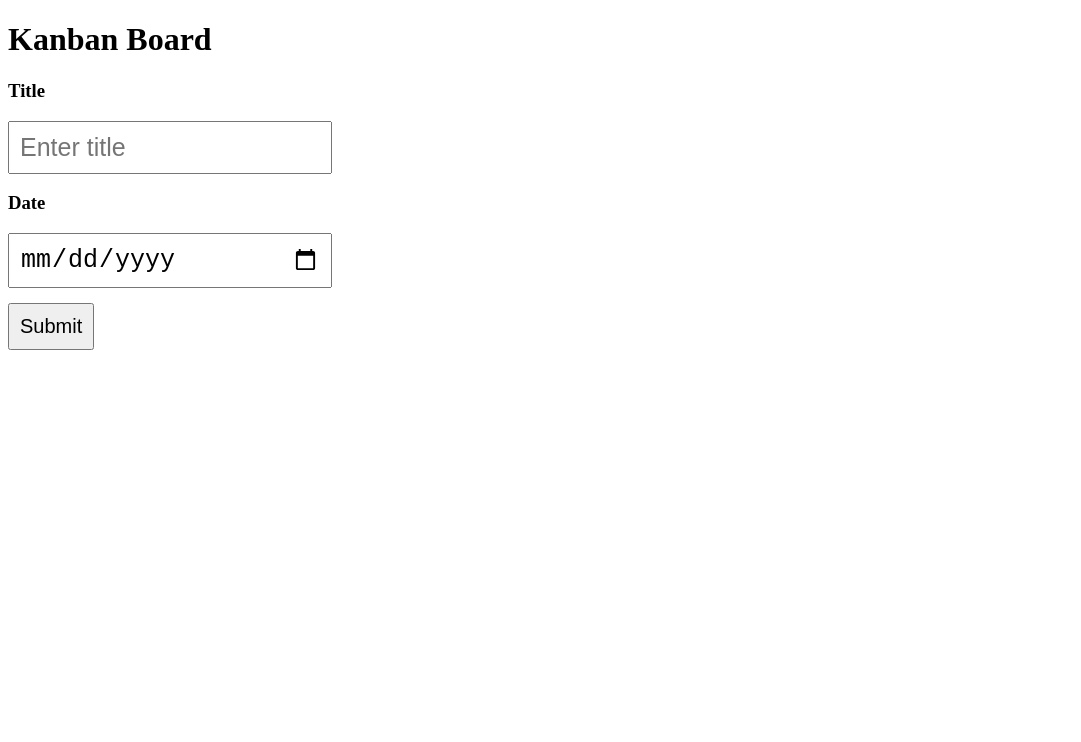
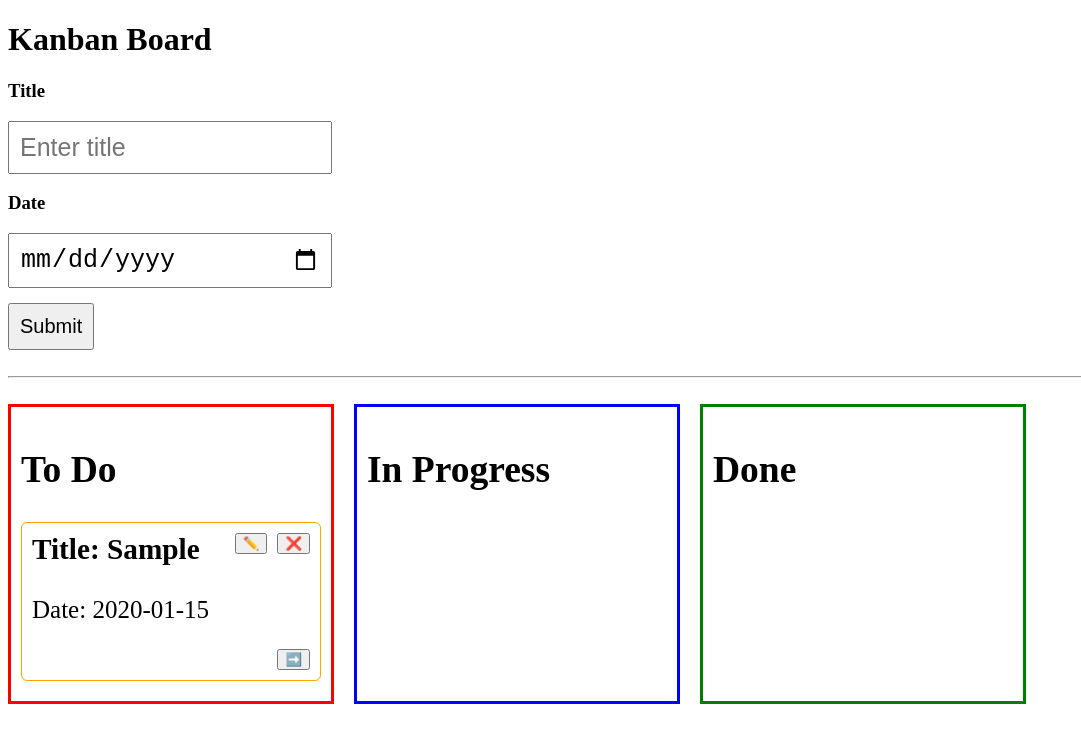
Before and after one commit to info-vivekranjan/react-problems-1, a Next.js app: page /2/kanban-board in a window 1280 px wide. Both pictures are taken after typing "Sample", "2020-01-15" into the empty fields and a click on the input "Submit". Shown: the top 742 px of the page, without its empty margins (0-1081 px from the left). Built offline with nearby package versions, Linux system fonts and the light colour scheme.

Commit message:
Kanban status chnage 2

```diff
--- a/src/app/2/kanban-board/KanbanBoardType.ts
+++ b/src/app/2/kanban-board/KanbanBoardType.ts
@@ -1,10 +1,15 @@
+export enum DIRECTION_ENUM {
+    FORWARD = 'forward',
+    BACKWARD = 'backward'
+}
+
 export enum STATUS_ENUM {
     TO_DO = 'todo',
     IN_PROGRESS = 'inprogress',
     DONE = 'done',
 }
 
-export interface KanbanTask {
+export interface KanbanTaskType {
     id: number;
     title: string;
     date: string;
--- /dev/null
+++ b/src/app/2/kanban-board/KanbanTask.tsx
@@ -0,0 +1,26 @@
+"use client";
+
+import React from "react"
+import { DIRECTION_ENUM, KanbanTaskType, STATUS_ENUM } from "./KanbanBoardType";
+
+export default React.memo(function KanbanTask({ task, handleChangeStatus }: { task: KanbanTaskType, handleChangeStatus: (id: number, status: STATUS_ENUM, direction: DIRECTION_ENUM) => void }) {
+    return (
+        <section style={{ border: "1px solid orange", padding: "10px", borderRadius: "6px", marginBottom: "10px" }}>
+            <div style={{ display: "flex", justifyContent: "space-between", alignItems: "flex-start" }}>
+                <div>
+                    <h3 style={{ marginTop: 0 }}>Title: {task.title}</h3>
+                    <p>Date: {task.date}</p>
+                </div>
+                <div style={{ display: "flex", gap: "10px" }}>
+                    <button>✏️</button>
+                    <button>❌</button>
+                </div>
+            </div>
+            <div style={{ display: "flex", justifyContent: "space-between", alignItems: "center" }}>
+                {task.status !== STATUS_ENUM.TO_DO && <button onClick={() => handleChangeStatus(task.id, task.status, DIRECTION_ENUM.BACKWARD)}>⬅️</button>}
+                <div></div>
+                {task.status !== STATUS_ENUM.DONE && <button onClick={() => handleChangeStatus(task.id, task.status, DIRECTION_ENUM.FORWARD)}>➡️</button>}
+            </div>
+        </section>
+    )
+})
--- a/src/app/2/kanban-board/page.tsx
+++ b/src/app/2/kanban-board/page.tsx
@@ -1,7 +1,29 @@
 "use client";
 
-import { useState } from "react";
-import { KanbanTask, STATUS_ENUM } from "./KanbanBoardType";
+import { useCallback, useState } from "react";
+import { DIRECTION_ENUM, KanbanTaskType, STATUS_ENUM } from "./KanbanBoardType";
+import KanbanTask from "./KanbanTask";
+
+const headerItem = [
+    {
+        id: 1,
+        title: "To Do",
+        status: STATUS_ENUM.TO_DO,
+        color: "red"
+    },
+    {
+        id: 2,
+        title: "In Progress",
+        status: STATUS_ENUM.IN_PROGRESS,
+        color: "blue"
+    },
+    {
+        id: 3,
+        title: "Done",
+        status: STATUS_ENUM.DONE,
+        color: "green"
+    },
+]
 
 export default function KanbanBoard() {
 
@@ -10,7 +32,7 @@ export default function KanbanBoard() {
         date: ""
     })
 
-    const [taskData, setTaskData] = useState<KanbanTask[]>([])
+    const [taskData, setTaskData] = useState<KanbanTaskType[]>([])
 
 
     const handleChangeValue = (e: React.ChangeEvent<HTMLInputElement>) => {
@@ -39,6 +61,40 @@ export default function KanbanBoard() {
         setTaskData((prev) => [...prev, payload])
         setInitialState({ title: "", date: "" })
     }
+
+    const handleChangeStatus = useCallback((id: number, status: STATUS_ENUM, direction: DIRECTION_ENUM) => {
+
+        if (direction === DIRECTION_ENUM.FORWARD) {
+            if (status === STATUS_ENUM.TO_DO) {
+                setTaskData((prev) => {
+                    return prev.map((item) => {
+                        return item.id === id ? { ...item, status: STATUS_ENUM.IN_PROGRESS } : item
+                    })
+                })
+            } else if (status === STATUS_ENUM.IN_PROGRESS) {
+                setTaskData((prev) => {
+                    return prev.map((item) => {
+                        return item.id === id ? { ...item, status: STATUS_ENUM.DONE } : item
+                    })
+                })
+            }
+        } else if (direction === DIRECTION_ENUM.BACKWARD) {
+            if (status === STATUS_ENUM.DONE) {
+                setTaskData((prev) => {
+                    return prev.map((item) => {
+                        return item.id === id ? { ...item, status: STATUS_ENUM.IN_PROGRESS } : item
+                    })
+                })
+            } else if (status === STATUS_ENUM.IN_PROGRESS) {
+                setTaskData((prev) => {
+                    return prev.map((item) => {
+                        return item.id === id ? { ...item, status: STATUS_ENUM.TO_DO } : item
+                    })
+                })
+            }
+        }
+
+    }, [])
 
     console.log(taskData)
 
@@ -79,6 +135,31 @@ export default function KanbanBoard() {
                     <input type="submit" value="Submit" style={{ padding: "10px", fontSize: "20px" }} />
                 </div>
             </form>
+
+            <br />
+            <hr />
+            <br />
+
+            <div style={{ display: "flex", gap: "20px" }}>
+
+                {
+                    headerItem?.map((headItem) => {
+                        return <div style={{ width: "300px", border: `3px solid ${headItem.color}`, padding: "10px", fontSize: "25px" }}>
+                            <h2>{headItem.title}</h2>
+
+                            {
+                                taskData?.filter((item) => item.status === headItem.status)?.map((task) => {
+                                    return <KanbanTask task={task} key={task.id} handleChangeStatus={handleChangeStatus} />
+                                })
+                            }
+
+                        </div>
+                    })
+                }
+
+            </div>
+
+
         </>
     )
 }
```
